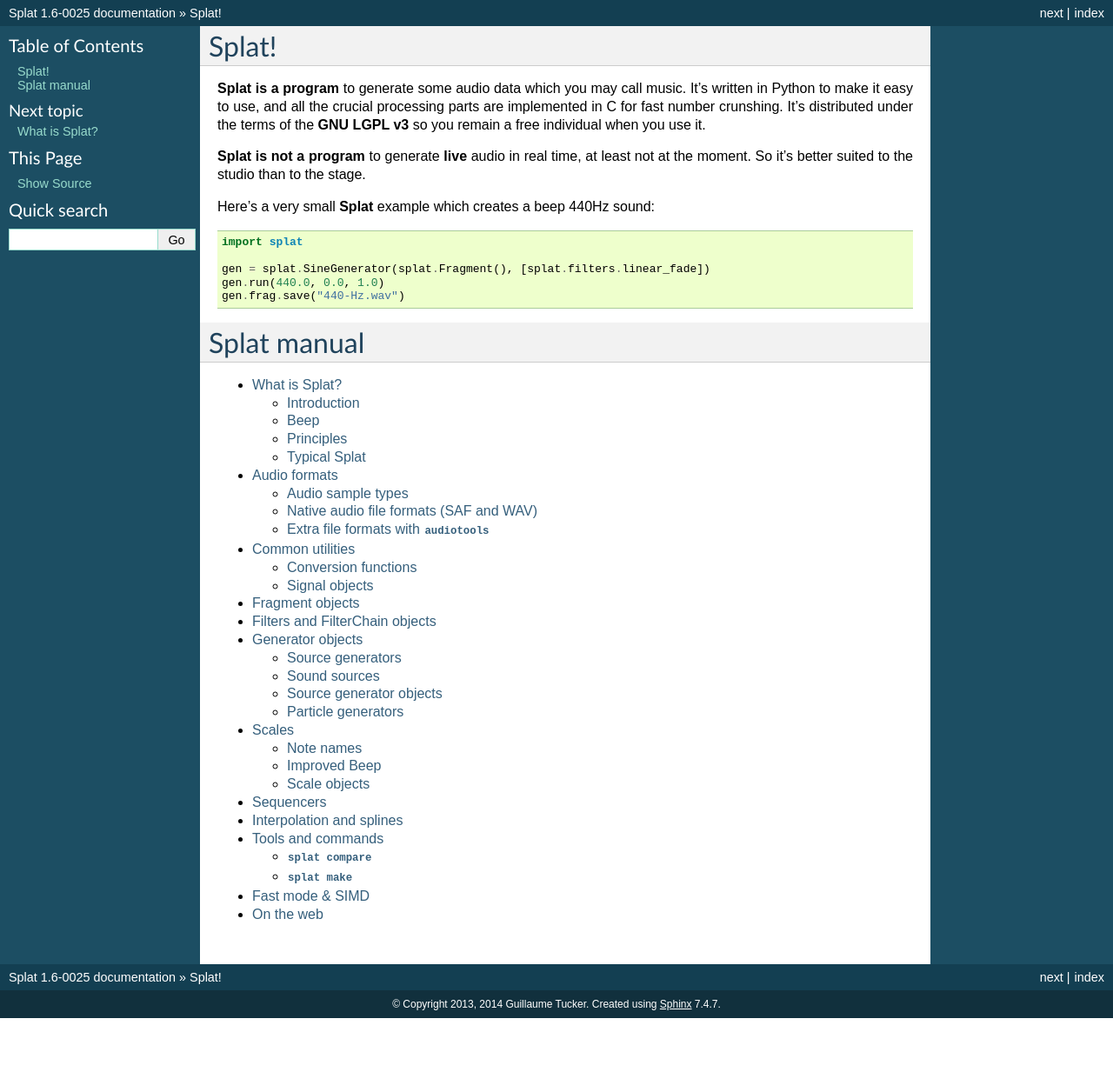
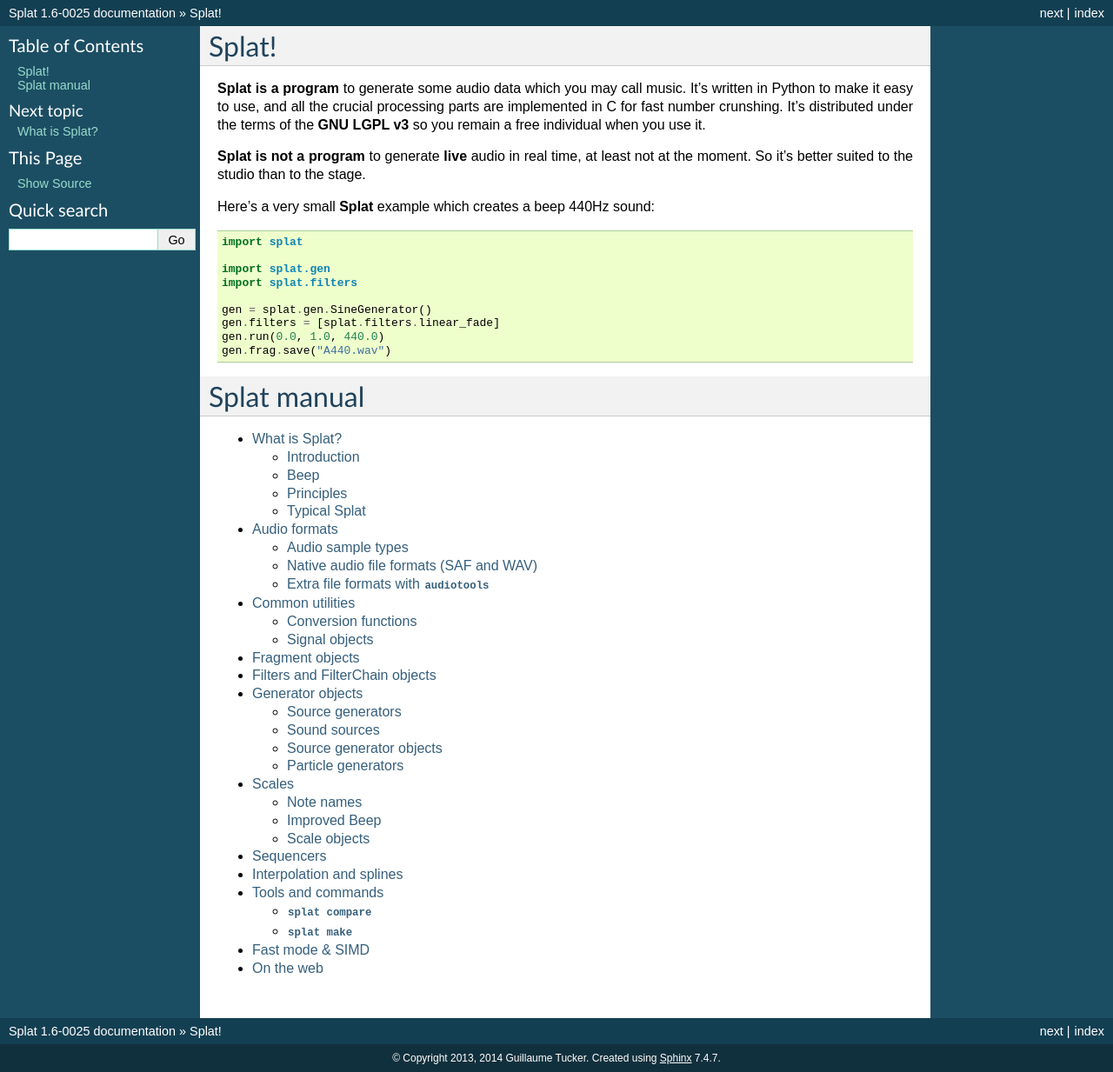
Before and after one commit to verdigris/splat, a Sphinx documentation site: the page built from doc/index.rst, in a window 1280 px wide. Shown: the whole page at 87% size. Built offline with Sphinx 7.4.7, drawn with Linux system fonts in a browser that asks for light colours; formulas are drawn with MathJax 3; before the commit the page ends 1171 px from its top, so only the background shows below that.

Commit message:
doc: align README with manual
Fix typos and update "Beep" example.

```diff
--- a/README.rst
+++ b/README.rst
@@ -4,13 +4,13 @@
 Quick intro
 -----------
 
-**Splat is a programme** to generate some audio data which you may call music.
+**Splat is a program** to generate some audio data which you may call music.
 It's written in Python to make it easy to use, and all the crucial processing
-parts are implemented in C for fast number crunching.  It's distributed under
+parts are implemented in C for fast number crunshing.  It's distributed under
 the terms of the **GNU LGPL v3** so you remain a free individual when you use
 it.
 
-**Splat is not a programme** to generate **live** audio in real time, at least
+**Splat is not a program** to generate **live** audio in real time, at least
 not at the moment.  So it's better suited to the studio than to the stage.
 
 To install it, clone the repository or download and extract a source archive,
--- a/doc/index.rst
+++ b/doc/index.rst
@@ -25,9 +25,13 @@
 
        import splat
 
-       gen = splat.SineGenerator(splat.Fragment(), [splat.filters.linear_fade])
-       gen.run(440.0, 0.0, 1.0)
-       gen.frag.save("440-Hz.wav")
+       import splat.gen
+       import splat.filters
+
+       gen = splat.gen.SineGenerator()
+       gen.filters = [splat.filters.linear_fade]
+       gen.run(0.0, 1.0, 440.0)
+       gen.frag.save("A440.wav")
 
 
 Splat manual
```
